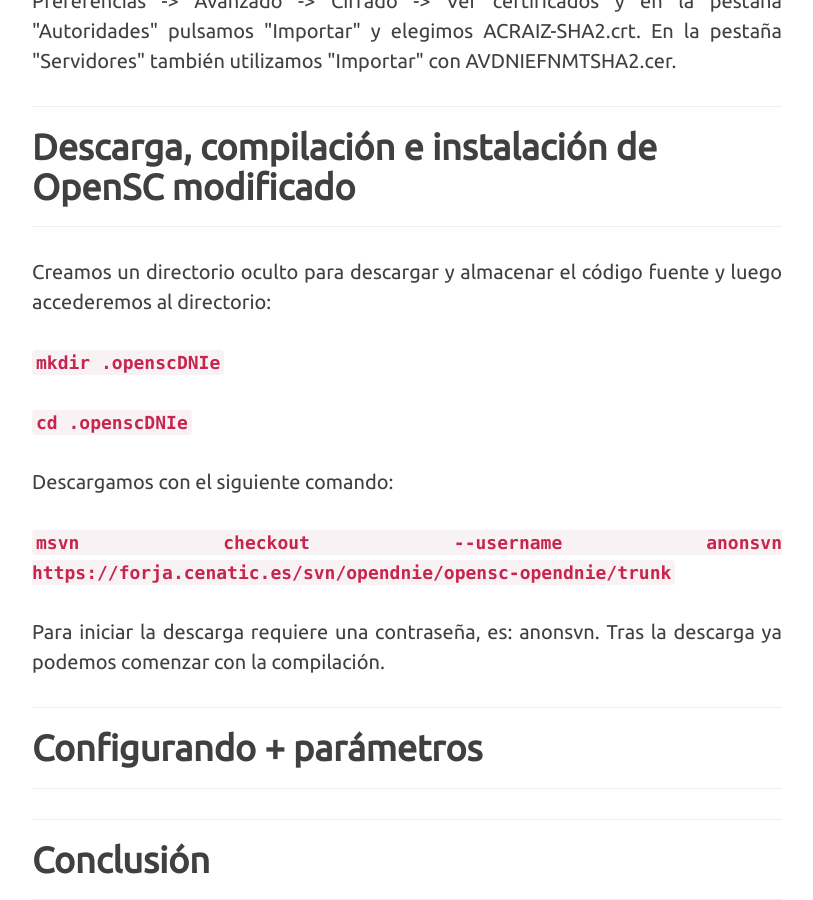
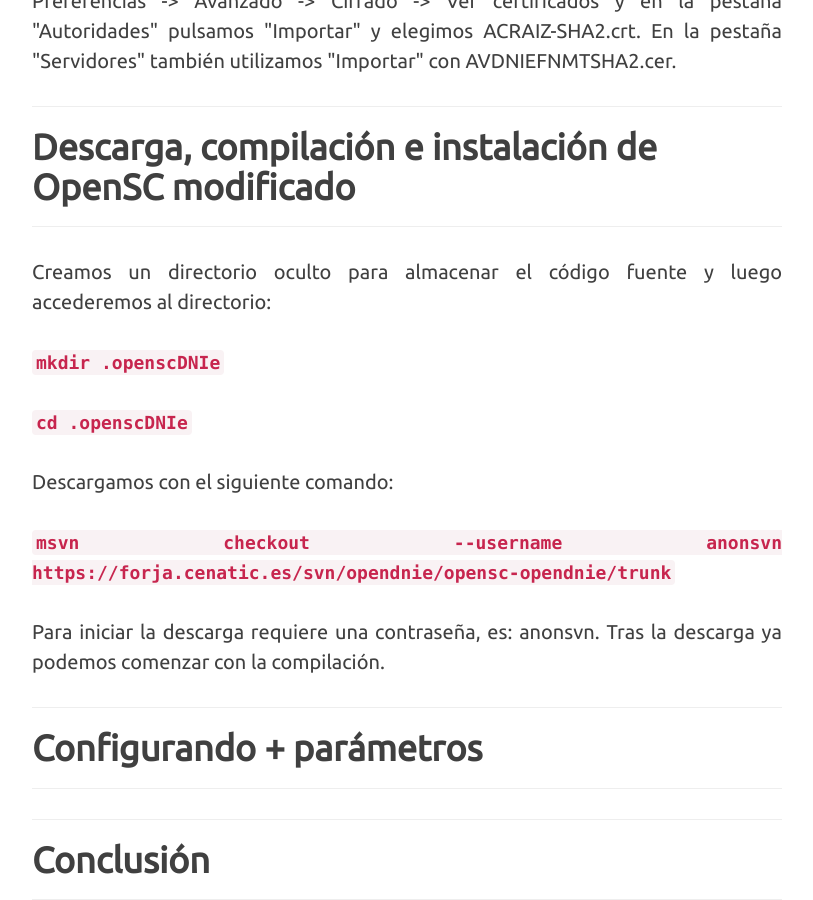
Before and after one commit to R12Leal/R12Leal.github.io, a Jekyll site: the page built from _posts/2015-10-15-dnie-ubuntu.markdown, in a window 1280 px wide and 900 px high, scrolled down 3908 px. Shown: the whole window, without its empty margins (233-1046 px from the left). Built offline with Jekyll 4.4.1, drawn with Linux system fonts in a browser that asks for light colours; nearby versions of some CDN libraries; comment, search, counter and statistics services are not loaded.

Commit message:
Update 09/11/2015

```diff
--- a/_posts/2015-10-15-dnie-ubuntu.markdown
+++ b/_posts/2015-10-15-dnie-ubuntu.markdown
@@ -53,7 +53,7 @@ header-img: 	"img/post/post_dnie/dnie-linux.jpg"
 <hr />
 <h2 class="section-heading">Descarga, compilación e instalación de OpenSC modificado</h2>
 <hr />
-<p>Creamos un directorio oculto para descargar y almacenar el código fuente y luego accederemos al directorio:</p>
+<p>Creamos un directorio oculto para almacenar el código fuente y luego accederemos al directorio:</p>
 <p><strong><code>mkdir .openscDNIe</code></strong></p>
 <p><strong><code>cd .openscDNIe</code></strong></p>
 <p>Descargamos con el siguiente comando:</p>
```
